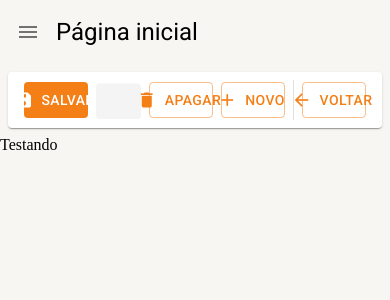
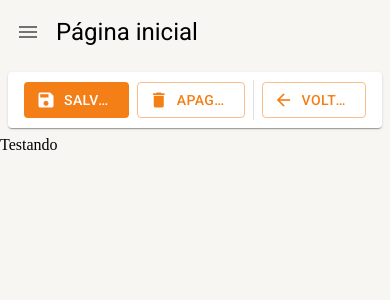
Before and after one commit to afschagas/rmt-cadastro, a React (Create React App) app: page /pagina-inicial in a window 390 px wide. Shown: the top 300 px of the page. Built offline with nearby package versions, Linux system fonts and the light colour scheme.

Commit message:
comfigurando o componente  button para ficar Responsivo

```diff
--- a/src/pages/dashboard/Dashboard.tsx
+++ b/src/pages/dashboard/Dashboard.tsx
@@ -8,7 +8,7 @@
     <LayoutBaseDePagina
       titulo='Página inicial'
       barraDeFerramentas={(
-        <FerramentasDeDetalhes mostrarBotaoSalvarEFechar mostrarBotaoSalvarEFecharCarregando />
+        <FerramentasDeDetalhes mostrarBotaoSalvarEFechar />
       )}>
 
       Testando
--- a/src/shared/components/ferramentas-de-detalhe/FerramentasDeDetalhe.tsx
+++ b/src/shared/components/ferramentas-de-detalhe/FerramentasDeDetalhe.tsx
@@ -1,4 +1,4 @@
-import { Box, Button, Divider, Icon, Paper, Skeleton, useTheme } from '@mui/material';
+import { Box, Button, Divider, Icon, Paper, Skeleton, Theme, Typography, useMediaQuery, useTheme } from '@mui/material';
 
 
 interface IFerramentasDeDetalhesProps {
@@ -46,8 +46,9 @@
   aoClicarEmSalvar,
   aoClicarEmSalvarEFechar,
 
-
 }) => {
+  const smDown = useMediaQuery((theme: Theme) => theme.breakpoints.down('sm'));
+  const mdDown = useMediaQuery((theme: Theme) => theme.breakpoints.down('md'));
   const theme = useTheme();
 
   return (
@@ -71,7 +72,12 @@
           variant='contained'
           onClick={aoClicarEmSalvar}
           startIcon={<Icon>save</Icon>}
-        >Salvar</Button>
+        >
+          <Typography variant='button' whiteSpace='nowrap' textOverflow='ellipsis' overflow='hidden'>
+            Salvar
+          </Typography>
+
+        </Button>
       )}
 
       {mostrarBotaoSalvarCarregando && (
@@ -79,17 +85,22 @@
       )}
 
 
-      {(mostrarBotaoSalvarEFechar && !mostrarBotaoSalvarEFecharCarregando) && (
+      {(mostrarBotaoSalvarEFechar && !mostrarBotaoSalvarEFecharCarregando && !smDown && !mdDown) && (
         <Button
           color='primary'
           disableElevation
           variant='outlined'
           onClick={aoClicarEmSalvarEFechar}
           startIcon={<Icon>save</Icon>}
-        >Salvar e voltar</Button>
+        >
+          <Typography variant='button' whiteSpace='nowrap' textOverflow='ellipsis' overflow='hidden'>
+            Salvar e voltar
+          </Typography>
+
+        </Button>
 
       )}
-      {mostrarBotaoSalvarEFecharCarregando && (
+      {(mostrarBotaoSalvarEFecharCarregando && !smDown && !mdDown) && (
         <Skeleton width={180} height={60} />
       )}
 
@@ -100,29 +111,45 @@
           variant='outlined'
           onClick={aoClicarEmApagar}
           startIcon={<Icon>delete</Icon>}
-        >Apagar</Button>
+        >
+          <Typography variant='button' whiteSpace='nowrap' textOverflow='ellipsis' overflow='hidden'>
+            Apagar
+          </Typography>
+
+        </Button>
       )}
       {mostrarBotaoApagarCarregando && (
         <Skeleton width={110} height={60} />
       )}
 
 
-      {(mostrarBotaoNovo && !mostrarBotaoNovoCarregando) && (
+      {(mostrarBotaoNovo && !mostrarBotaoNovoCarregando && !smDown) && (
         <Button
           color='primary'
           disableElevation
           variant='outlined'
           onClick={aoClicarEmNovo}
           startIcon={<Icon>add</Icon>}
-        >{textoBotaoNovo}</Button>
+        >
+          <Typography variant='button' whiteSpace='nowrap' textOverflow='ellipsis' overflow='hidden'>
+            {textoBotaoNovo}
+          </Typography>
+
+        </Button>
       )}
 
-      {mostrarBotaoNovoCarregando && (
+      {(mostrarBotaoNovoCarregando && !smDown) && (
         <Skeleton width={110} height={60} />
       )}
 
 
-      <Divider variant='middle' orientation='vertical' />
+      {
+        (mostrarBotaoVoltar &&
+          (mostrarBotaoNovo || mostrarBotaoApagar || mostrarBotaoSalvar || mostrarBotaoSalvarEFechar)
+        ) && (
+          <Divider variant='middle' orientation='vertical' />
+        )
+      }
 
       {(mostrarBotaoVoltar && !mostrarBotaoVoltarCarregando) && (
         <Button
@@ -131,7 +158,11 @@
           variant='outlined'
           onClick={aoClicarEmVoltar}
           startIcon={<Icon>arrow_back</Icon>}
-        >Voltar</Button>
+        >
+          <Typography variant='button' whiteSpace='nowrap' textOverflow='ellipsis' overflow='hidden'>
+            Voltar
+          </Typography>
+        </Button>
       )}
 
       {mostrarBotaoVoltarCarregando && (
```
